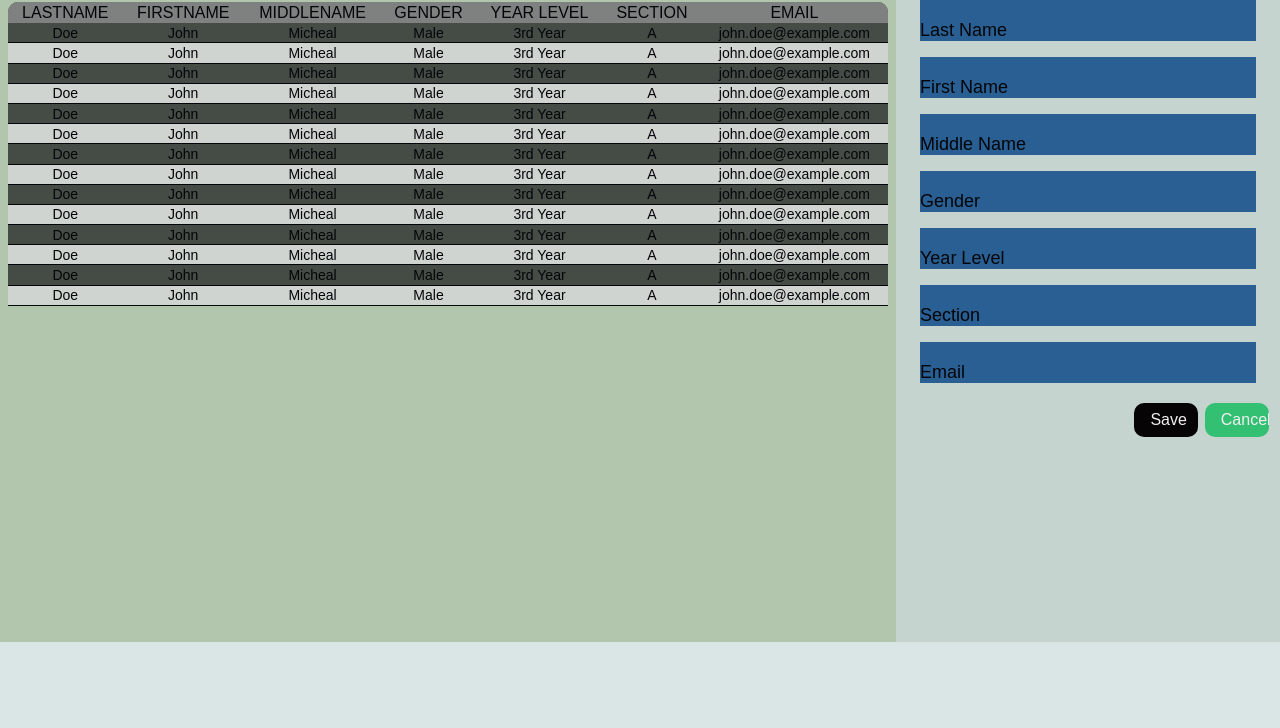
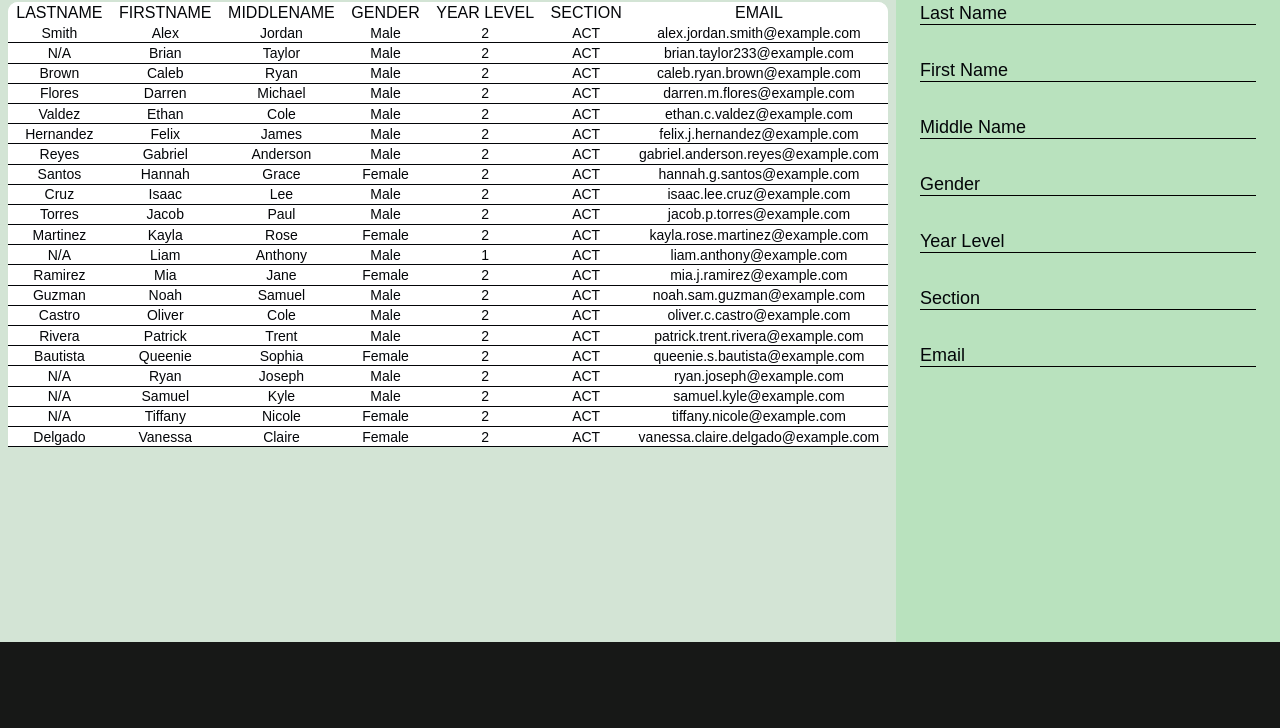
Before and after one commit to khiasunga/WebStudentInfo, a plain HTML site: page index.html in a window 1280 px wide. Shown: the part 72-800 px from the top of the page. Drawn offline with Linux system fonts and the light colour scheme.

Commit message:
add js to the project

```diff
--- a/assets/css/style.css
+++ b/assets/css/style.css
@@ -1,106 +1,117 @@
-*{
+* {
     margin: 0;
     padding: 0;
     outline: 0;
 }
-body{
+
+body {
     font-family: Arial, Helvetica, sans-serif;
     font-size: 16px;
-    background-color: #dae6e5;
+    background-color: #171817;
     color: rgb(3, 5, 8);
     font-weight: 300;
 }
-.maincontainer{
+
+.maincontainer {
     width: 100%;
     display: grid;
     grid-template-columns: auto 30%;
     overflow-x: hidden;
 }
-.col1{
-    background-color: rgb(178, 197, 173);
-    padding:0 0.5rem;
+
+.col1 {
+    background-color: rgb(211, 228, 213);
+    padding: 0 0.5rem;
 }
-.col2{
-    background-color: rgb(197, 212, 207);
-    padding:0 0.5rem;
+
+.col2 {
+    background-color: rgb(185, 226, 190);
+    padding: 0 0.5rem;
 }
 
 /*------------------------- Column 1 -------------------------*/
 
-.header{
+.header {
     display: flex;
     padding: 0.5rem;
     font-size: 25px;
     font-weight: 500;
     letter-spacing: 0.2rem;
 }
-.table-container{
+
+.table-container {
     height: 80vh;
     border-radius: 10px;
     overflow-y: hidden;
 }
-table{
+
+table {
     width: 100%;
     border-collapse: collapse;
-    background-color: #454b45;
+    background-color:white;
 }
-thead{
+
+thead {
     position: sticky;
     top: 0;
-    background-color: #7e817f;
+    background-color: white;
 }
-th{
-    padding: 0.1rem 0.5rem ;
+
+th {
+    padding: 0.1rem 0.5rem;
     text-align: center;
     font-size: 16px;
     text-transform: uppercase;
     font-weight: 300;
 }
 
-tbody tr{
-    transition: all 0.1  ease-in-out;
+tbody tr {
+    transition: all 0.1 ease-in-out;
 }
 
-td{
+td {
     padding: 0.1rem 0.5rem;
     text-align: center;
     font-size: 14px;
     border-bottom: 1px solid;
 }
 
-tbody tr:nth-child(even){
-background-color: #cfd4d0;
+tbody tr:nth-child(even) {
+    background-color: white;
 }
 
-tbody tr:hover{
-   background-color: rgb(82, 88, 86);
-   color: rgb(111, 131, 103);
+tbody tr:hover {
+    background-color: rgb(130, 212, 119);
+    color: rgb(0, 0, 0);
 }
+
 /*------------------------- Column 2 -------------------------*/
-.col2-header-container{
+.col2-header-container {
     display: flex;
     justify-content: space-between;
-    padding:  0.5rem;
+    padding: 0.5rem;
 }
-.col2-header h2{
+
+.col2-header h2 {
     font-size: 11px;
     font-weight: 600;
     letter-spacing: 0.1rem;
 }
-.col2-header p{
+
+.col2-header p {
     font-size: 11px;
     font-weight: 300;
     color: #000000;
 }
 
-.class-action-btn-container{
+.class-action-btn-container {
     display: flex;
     float: right;
 }
 
 /*------------------------- Buttons -------------------------*/
 
-.button{
+.button {
     display: block;
     padding: 0.5rem 1rem;
     font-size: 16px;
@@ -108,76 +119,97 @@ tbody tr:hover{
     border: none;
     border-radius: 10px;
     margin-left: 1rem;
-    color: rgb(241, 241, 241);
+    color: #ffffff;
     cursor: pointer;
     width: 4rem;
     margin: 0.2rem;
 }
-.btn-add{
-    background-color: #55da6b;
+
+.btn-add {
+    background-color: black;
     margin-left: 1rem;
 }
-.btn-edit{
-    background-color: #63b984;
+
+.btn-edit {
+    background-color: #000000;
 }
-.btn-delete, .btn-cancel{
-    background-color: #34c073;
+
+.btn-delete,
+.btn-cancel {
+    background-color: #000000;
 }
+
 /*------------------------- textbox -------------------------*/
 
-.textbox{
-    background-color: #88ade6;
+.textbox {
     position: relative;
     margin: 1rem;
     overflow: hidden;
 }
-.textbox input{
+
+.textbox input {
     width: 100%;
     height: 80%;
     border: none;
-    color: rgb(52, 132, 163);
-    background-color:#295f92;
+    color: #000000;
     padding-top: 20px;
     font-size: 18px;
     outline: none;
     text-transform: uppercase;
+    background-color: transparent;
+}
 
-}
-.txtbox-label{
-    position: none;
+.txtbox-label {
+    position: absolute;
     left: 0;
     bottom: 0;
-    width: 100;
+    width: 100%;
     height: 100%;
     pointer-events: none;
-    border-bottom: 1px solid;
+    border-bottom: 1px solid #000000;
 }
-.txtbox-label::after{
+
+.txtbox-label::after {
     content: "";
     position: absolute;
     width: 100%;
     height: 100%;
-    bottom: 0;
-    border-bottom: 2px solid;
-    transform: translateY(-100%);
+    bottom: -1;
+    left: 0;
+    border-bottom: 2px solid #000000;
+    transform: translateX(-100%);
     transition: all 0.3s ease;
 }
-.placeholder{
+
+.placeholder {
     position: absolute;
     font-size: 18px;
     bottom: 0;
     left: 0;
     transition: all 0.3s ease;
 }
-.textbox input:focus+ .txtbox-label .placeholder,
-.textbox input:valid+ .txtbox-label .placeholder
-{
+
+.textbox input:focus+.txtbox-label .placeholder,
+.textbox input:valid+.txtbox-label .placeholder {
     transform: translateY(-150%);
     font-size: 12px;
-    color: #8d8d35;
+    color: #000000;
 }
-.textbox input:focus+ .txtbox-label::after,
-.textbox input:valid+ .txtbox-label::after
-{
-        transform: translateX(0%)
+
+.textbox input:focus+.txtbox-label::after,
+.textbox input:valid+.txtbox-label::after {
+    transform: translateX(0)
 }
+
+
+.display-none {
+    display: none;
+}
+
+.default-text .txtbox-label {
+    border-bottom: 0px;
+}
+
+.placeholder span {
+    color: #9e87c2;
+}
--- /dev/null
+++ b/assets/js/data.js
@@ -0,0 +1,24 @@
+export const StudentList =
+[
+{"id":"1", "firstname":"Alex","middlename":"Jordan","lastname":"Smith","gender":"Male","year_level":"2","section":"ACT","email":"alex.jordan.smith@example.com"},
+{"id":"2","firstname":"Brian","middlename":"Taylor","lastname":"N/A","gender":"Male","year_level":"2","section":"ACT","email":"brian.taylor233@example.com"},
+{"id":"3","firstname":"Caleb","middlename":"Ryan","lastname":"Brown","gender":"Male","year_level":"2","section":"ACT","email":"caleb.ryan.brown@example.com"},
+{"id":"4","firstname":"Darren","middlename":"Michael","lastname":"Flores","gender":"Male","year_level":"2","section":"ACT","email":"darren.m.flores@example.com"},
+{"id":"5","firstname":"Ethan","middlename":"Cole","lastname":"Valdez","gender":"Male","year_level":"2","section":"ACT","email":"ethan.c.valdez@example.com"},
+{"id":"6","firstname":"Felix","middlename":"James","lastname":"Hernandez","gender":"Male","year_level":"2","section":"ACT","email":"felix.j.hernandez@example.com"},
+{"id":"7","firstname":"Gabriel","middlename":"Anderson","lastname":"Reyes","gender":"Male","year_level":"2","section":"ACT","email":"gabriel.anderson.reyes@example.com"},
+{"id":"8","firstname":"Hannah","middlename":"Grace","lastname":"Santos","gender":"Female","year_level":"2","section":"ACT","email":"hannah.g.santos@example.com"},
+{"id":"9","firstname":"Isaac","middlename":"Lee","lastname":"Cruz","gender":"Male","year_level":"2","section":"ACT","email":"isaac.lee.cruz@example.com"},
+{"id":"10","firstname":"Jacob","middlename":"Paul","lastname":"Torres","gender":"Male","year_level":"2","section":"ACT","email":"jacob.p.torres@example.com"},
+{"id":"11","firstname":"Kayla","middlename":"Rose","lastname":"Martinez","gender":"Female","year_level":"2","section":"ACT","email":"kayla.rose.martinez@example.com"},
+{"id":"12","firstname":"Liam","middlename":"Anthony","lastname":"N/A","gender":"Male","year_level":"1","section":"ACT","email":"liam.anthony@example.com"},
+{"id":"13","firstname":"Mia","middlename":"Jane","lastname":"Ramirez","gender":"Female","year_level":"2","section":"ACT","email":"mia.j.ramirez@example.com"},
+{"id":"14","firstname":"Noah","middlename":"Samuel","lastname":"Guzman","gender":"Male","year_level":"2","section":"ACT","email":"noah.sam.guzman@example.com"},
+{"id":"15","firstname":"Oliver","middlename":"Cole","lastname":"Castro","gender":"Male","year_level":"2","section":"ACT","email":"oliver.c.castro@example.com"},
+{"id":"16","firstname":"Patrick","middlename":"Trent","lastname":"Rivera","gender":"Male","year_level":"2","section":"ACT","email":"patrick.trent.rivera@example.com"},
+{"id":"17","firstname":"Queenie","middlename":"Sophia","lastname":"Bautista","gender":"Female","year_level":"2","section":"ACT","email":"queenie.s.bautista@example.com"},
+{"id":"18","firstname":"Ryan","middlename":"Joseph","lastname":"N/A","gender":"Male","year_level":"2","section":"ACT","email":"ryan.joseph@example.com"},
+{"id":"19","firstname":"Samuel","middlename":"Kyle","lastname":"N/A","gender":"Male","year_level":"2","section":"ACT","email":"samuel.kyle@example.com"},
+{"id":"20","firstname":"Tiffany","middlename":"Nicole","lastname":"N/A","gender":"Female","year_level":"2","section":"ACT","email":"tiffany.nicole@example.com"},
+{"id":"21","firstname":"Vanessa","middlename":"Claire","lastname":"Delgado","gender":"Female","year_level":"2","section":"ACT","email":"vanessa.claire.delgado@example.com"}
+];
--- /dev/null
+++ b/assets/js/script.js
@@ -0,0 +1,212 @@
+import { StudentList } from "./data.js";
+
+let students = [...StudentList];
+let formMode = "";
+let selectedStudentId = -1;
+
+const tbody = document.getElementById("student-data");
+
+const addBtn = document.getElementById("add-btn");
+const editBtn = document.getElementById("edit-btn");
+const deleteBtn = document.getElementById("delete-btn");
+const saveBtn = document.getElementById("save-btn");
+const cancelBtn = document.getElementById("cancel-btn");
+
+const fields = {
+  lastName: document.getElementById("txt-lastName"),
+  firstName: document.getElementById("txt-firstName"),
+  middleName: document.getElementById("txt-middleName"),
+  gender: document.getElementById("txt-gender"),
+  yearLevel: document.getElementById("txt-year-level"),
+  section: document.getElementById("txt-section"),
+  email: document.getElementById("txt-email")
+};
+
+document.addEventListener("DOMContentLoaded", () => {
+  resetForm();
+  fetchStudentData();
+});
+
+addBtn.addEventListener("click", () => {
+  formMode = "Add";
+  selectedStudentId = -1;
+  clearInputFields();
+  enableFormFields(true);
+  toggleButtons(true, false);
+});
+
+editBtn.addEventListener("click", () => {
+  if (selectedStudentId === -1) return;
+
+  const student = getStudentById(selectedStudentId);
+  if (!student) return;
+
+  formMode = "Edit";
+  populateFormFields(student);
+  enableFormFields(true);
+  toggleButtons(true, false);
+});
+
+deleteBtn.addEventListener("click", () => {
+  if (selectedStudentId === -1) return;
+
+  if (!confirm("Are you sure you want to delete this student?")) return;
+
+  deleteStudent();
+  resetForm();
+  fetchStudentData();
+});
+
+saveBtn.addEventListener("click", () => {
+  if (validateForm().length > 0) return;
+
+  if (formMode === "Add") {
+    addStudent();
+  } else if (formMode === "Edit") {
+    updateStudent();
+  }
+
+  resetForm();
+  fetchStudentData();
+});
+
+cancelBtn.addEventListener("click", () => {
+  resetForm();
+  if (selectedStudentId !== -1) {
+    const student = getStudentById(selectedStudentId);
+    if (student) {
+      populateFormFields(student);
+    }
+  }
+});
+
+function fetchStudentData() {
+  tbody.innerHTML = "";
+
+  students.forEach((student) => {
+    const row = document.createElement("tr");
+
+    row.innerHTML = `
+      <td>${student.lastname}</td>
+      <td>${student.firstname}</td>
+      <td>${student.middlename}</td>
+      <td>${student.gender}</td>
+      <td>${student.year_level}</td>
+      <td>${student.section}</td>
+      <td>${student.email}</td>
+    `;
+
+    row.addEventListener("click", () => {
+      selectedStudentId = student.id;
+      populateFormFields(student);
+      enableFormFields(false);
+      toggleButtons(false, true);
+    });
+
+    tbody.appendChild(row);
+  });
+}
+
+function addStudent() {
+  const nextId = students.length
+    ? Math.max(...students.map((s) => Number(s.id))) + 1
+    : 1;
+
+  students.push({
+    id: String(nextId),
+    lastname: fields.lastName.value.trim(),
+    firstname: fields.firstName.value.trim(),
+    middlename: fields.middleName.value.trim(),
+    gender: fields.gender.value.trim(),
+    year_level: fields.yearLevel.value.trim(),
+    section: fields.section.value.trim(),
+    email: fields.email.value.trim()
+  });
+
+  selectedStudentId = String(nextId);
+  formMode = "";
+}
+
+function updateStudent() {
+  const student = getStudentById(selectedStudentId);
+  if (!student) return;
+
+  student.lastname = fields.lastName.value.trim();
+  student.firstname = fields.firstName.value.trim();
+  student.middlename = fields.middleName.value.trim();
+  student.gender = fields.gender.value.trim();
+  student.year_level = fields.yearLevel.value.trim();
+  student.section = fields.section.value.trim();
+  student.email = fields.email.value.trim();
+
+  formMode = "";
+}
+
+function deleteStudent() {
+  const index = students.findIndex((s) => String(s.id) === String(selectedStudentId));
+  if (index >= 0) {
+    students.splice(index, 1);
+  }
+
+  selectedStudentId = -1;
+  formMode = "";
+}
+
+function populateFormFields(student) {
+  fields.lastName.value = student.lastname || "";
+  fields.firstName.value = student.firstname || "";
+  fields.middleName.value = student.middlename || "";
+  fields.gender.value = student.gender || "";
+  fields.yearLevel.value = student.year_level || "";
+  fields.section.value = student.section || "";
+  fields.email.value = student.email || "";
+}
+
+function clearInputFields() {
+  Object.values(fields).forEach((input) => {
+    input.value = "";
+  });
+}
+
+function resetForm() {
+  formMode = "";
+  selectedStudentId = -1;
+  clearInputFields();
+  enableFormFields(false);
+  toggleButtons(false, false);
+}
+
+function toggleButtons(showSaveCancel = false, showEditDelete = false) {
+  saveBtn.classList.toggle("display-none", !showSaveCancel);
+  cancelBtn.classList.toggle("display-none", !showSaveCancel);
+  editBtn.classList.toggle("display-none", !showEditDelete);
+  deleteBtn.classList.toggle("display-none", !showEditDelete);
+}
+
+function enableFormFields(enable = false) {
+  Object.values(fields).forEach((input) => {
+    input.disabled = !enable;
+  });
+}
+
+function validateForm() {
+  const errors = [];
+
+  if (!fields.lastName.value.trim()) errors.push("Last Name is required.");
+  if (!fields.firstName.value.trim()) errors.push("First Name is required.");
+  if (!fields.middleName.value.trim()) errors.push("Middle Name is required.");
+  if (!fields.gender.value.trim()) errors.push("Gender is required.");
+  if (!fields.yearLevel.value.trim()) errors.push("Year Level is required.");
+  if (!fields.section.value.trim()) errors.push("Section is required.");
+  if (!fields.email.value.trim()) errors.push("Email is required.");
+
+  if (errors.length > 0) {
+    alert(errors.join("\n"));
+  }
+
+  return errors;
+}
+
+function getStudentById(studentId) {
+  return students.find((student) => String(student.id) === String(studentId));
+}
--- a/index.html
+++ b/index.html
@@ -1,18 +1,20 @@
 <!DOCTYPE html>
 <html lang="en">
+
 <head>
     <meta charset="UTF-8">
     <meta name="viewport" content="width=device-width, initial-scale=1.0">
     <link rel="stylesheet" href="assets/css/style.css">
     <title>Document</title>
 </head>
+
 <body>
     <div class="maincontainer">
         <div class="col1">
             <div class="header">
                 <h1>Student Infomation</h1>
-                <input type="button" value="Add"class="button btn-add">
-        </div>
+                <input type="button" value="Add" id="add-btn" class="button btn-add">
+            </div>
 
             <div class="table-container">
                 <table>
@@ -28,200 +30,76 @@
                         </tr>
                     </thead>
 
-                <tbody>
-                    <tr>
-                        <td>Doe</td>
-                        <td>John</td>
-                        <td>Micheal</td>
-                        <td>Male</td>
-                        <td>3rd Year</td>
-                        <td>A</td>
-                        <td>john.doe@example.com</td>
-                    </tr>
-                    <tr>
-                        <td>Doe</td>
-                        <td>John</td>
-                        <td>Micheal</td>
-                        <td>Male</td>
-                        <td>3rd Year</td>
-                        <td>A</td>
-                        <td>john.doe@example.com</td>
-                    </tr>
-                    <tr>
-                        <td>Doe</td>
-                        <td>John</td>
-                        <td>Micheal</td>
-                        <td>Male</td>
-                        <td>3rd Year</td>
-                        <td>A</td>
-                        <td>john.doe@example.com</td>
-                    </tr>
-                    <tr>
-                        <td>Doe</td>
-                        <td>John</td>
-                        <td>Micheal</td>
-                        <td>Male</td>
-                        <td>3rd Year</td>
-                        <td>A</td>
-                        <td>john.doe@example.com</td>
-                    </tr>
-                    <tr>
-                        <td>Doe</td>
-                        <td>John</td>
-                        <td>Micheal</td>
-                        <td>Male</td>
-                        <td>3rd Year</td>
-                        <td>A</td>
-                        <td>john.doe@example.com</td>
-                    </tr>
-                    <tr>
-                        <td>Doe</td>
-                        <td>John</td>
-                        <td>Micheal</td>
-                        <td>Male</td>
-                        <td>3rd Year</td>
-                        <td>A</td>
-                        <td>john.doe@example.com</td>
-                    </tr>
-                    <tr>
-                        <td>Doe</td>
-                        <td>John</td>
-                        <td>Micheal</td>
-                        <td>Male</td>
-                        <td>3rd Year</td>
-                        <td>A</td>
-                        <td>john.doe@example.com</td>
-                    </tr>
-                    <tr>
-                        <td>Doe</td>
-                        <td>John</td>
-                        <td>Micheal</td>
-                        <td>Male</td>
-                        <td>3rd Year</td>
-                        <td>A</td>
-                        <td>john.doe@example.com</td>
-                    </tr>
-                    <tr>
-                        <td>Doe</td>
-                        <td>John</td>
-                        <td>Micheal</td>
-                        <td>Male</td>
-                        <td>3rd Year</td>
-                        <td>A</td>
-                        <td>john.doe@example.com</td>
-                    </tr>
-                    <tr>
-                        <td>Doe</td>
-                        <td>John</td>
-                        <td>Micheal</td>
-                        <td>Male</td>
-                        <td>3rd Year</td>
-                        <td>A</td>
-                        <td>john.doe@example.com</td>
-                    </tr>
-                    </tr>
-                    <tr>
-                        <td>Doe</td>
-                        <td>John</td>
-                        <td>Micheal</td>
-                        <td>Male</td>
-                        <td>3rd Year</td>
-                        <td>A</td>
-                        <td>john.doe@example.com</td>
-                    </tr>
-                    <tr>
-                        <td>Doe</td>
-                        <td>John</td>
-                        <td>Micheal</td>
-                        <td>Male</td>
-                        <td>3rd Year</td>
-                        <td>A</td>
-                        <td>john.doe@example.com</td>
-                    </tr>
-                    </tr>
-                    <tr>
-                        <td>Doe</td>
-                        <td>John</td>
-                        <td>Micheal</td>
-                        <td>Male</td>
-                        <td>3rd Year</td>
-                        <td>A</td>
-                        <td>john.doe@example.com</td>
-                    </tr>
-                    <tr>
-                        <td>Doe</td>
-                        <td>John</td>
-                        <td>Micheal</td>
-                        <td>Male</td>
-                        <td>3rd Year</td>
-                        <td>A</td>
-                        <td>john.doe@example.com</td>
-                    </tr>
-                    </tbody>
+                    <tbody id="student-data"></tbody>
+
+
                 </table>
             </div>
         </div>
 
         <div class="col2">
-        <div class="col2-header-container">
+            <div class="col2-header-container">
                 <div class="col2-header">
                     <h2>Student Information</h2>
-                <p>Select a Student to See Details</p>
+                    <p>Select a Student to See Details</p>
                 </div>
 
-                <input type="button" value="Edit" class="button btn-edit">
-                <input type="button" value="Delete" class="button btn-delete">
+                <input type="button" value="Edit" id="edit-btn" class="button btn-edit">
+                <input type="button" value="Delete" id="delete-btn" class="button btn-delete">
             </div>
             <div class="form-cointainer">
                 <form action="  ">
                     <div class="textbox">
-                        <input type="text"  name="lastName" required>
-                        <label class="txtbox-label" for="lastName" >
-                            <span class="placeholder">Last Name</span>
+                        <input type="text" name="lastName" id="txt-lastName" required>
+                        <label class="txtbox-label" for="lastName">
+                            <span class="placeholder" id="placeholder-lastName">Last Name</span>
                         </label>
                     </div>
                     <div class="textbox">
-                        <input type="text"  name="firstName" required>
-                        <label class="txtbox-label" for="firstName" >
-                            <span class="placeholder">First Name</span>
+                        <input type="text" name="firstName" id="txt-firstName" required>
+                        <label class="txtbox-label" for="firstName">
+                            <span class="placeholder" id="placeholder-firstName">First Name</span>
                         </label>
                     </div>
                     <div class="textbox">
-                        <input type="text"  name="middleName" required>
-                        <label class="txtbox-label" for="middleName" >
-                            <span class="placeholder">Middle Name</span>
+                        <input type="text" name="middleName" id="txt-middleName" required>
+                        <label class="txtbox-label" for="middleName">
+                            <span class="placeholder" id="placeholder-middleName">Middle Name</span>
                         </label>
                     </div>
                     <div class="textbox">
-                        <input type="text"  name="gender" required>
-                        <label class="txtbox-label" for="gender" >
-                            <span class="placeholder">Gender</span>
+                        <input type="text" name="gender" id="txt-gender" required>
+                        <label class="txtbox-label" for="gender">
+                            <span class="placeholder" id="placeholder-gender">Gender</span>
                         </label>
                     </div>
                     <div class="textbox">
-                        <input type="text"  name="year-level" required>
-                        <label class="txtbox-label" for="year-level" >
-                            <span class="placeholder">Year Level</span>
+                        <input type="text" name="year-level" id="txt-year-level" required>
+                        <label class="txtbox-label" for="year-level">
+                            <span class="placeholder" id="placeholder-year-level">Year Level</span>
                         </label>
                     </div>
                     <div class="textbox">
-                        <input type="text"  name="section" required>
-                        <label class="txtbox-label" for="section" >
-                            <span class="placeholder">Section</span>
+                        <input type="text" name="section" id="txt-section" required>
+                        <label class="txtbox-label" for="section">
+                            <span class="placeholder" id="placeholder-section">Section</span>
                         </label>
                     </div>
                     <div class="textbox">
-                        <input type="text"  name="email" required>
-                        <label class="txtbox-label" for="email" >
-                            <span class="placeholder">Email</span>
+                        <input type="text" name="email" id="txt-email" required>
+                        <label class="txtbox-label" for="email">
+                            <span class="placeholder" id="placeholder-email">Email</span>
                         </label>
                     </div>
                     <div class="class-action-btn-container">
-                        <input type="button" value="Save" class="button btn-save">
-                        <input type="button" value="Cancel" class="button btn-cancel">
+                        <input type="button" value="Save" id="save-btn" class="button btn-save">
+                        <input type="button" value="Cancel" id="cancel-btn" class="button btn-cancel">
                     </div>
                 </form>
             </div>
-    </div>
+        </div>
+        <script type="module" src="./assets/js/script.js"></script>
+
 </body>
+
 </html>
```
